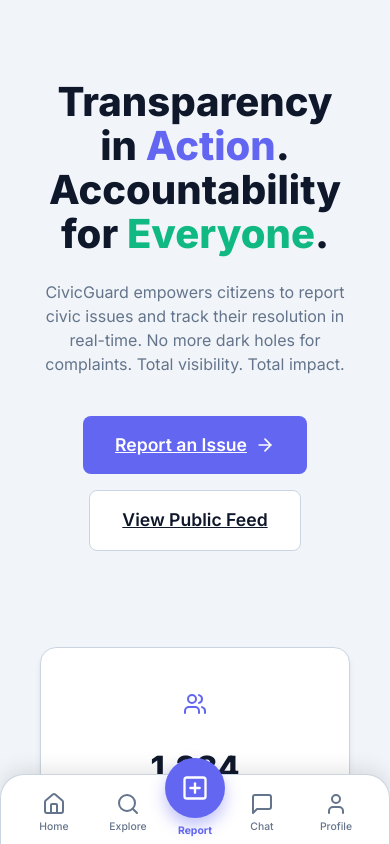
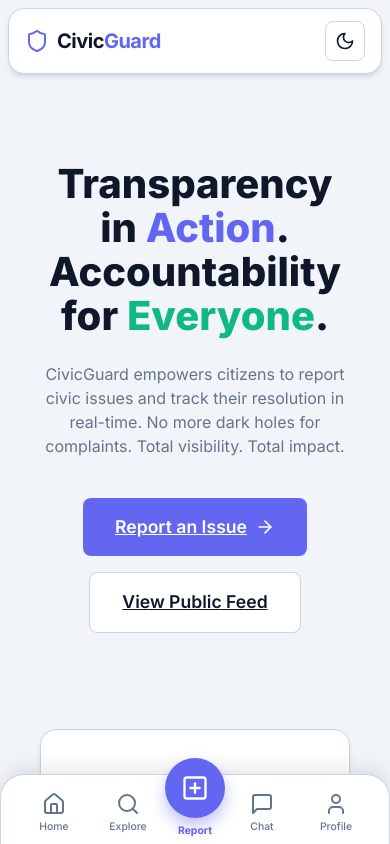
Before and after one commit to aniluppari851/civicgaurd, a Next.js app: page / in a window 390 px wide. Shown: the top 844 px of the page. Built offline with nearby package versions, Linux system fonts and the light colour scheme; no server answers.

Commit message:
Add mobile top header with Theme Switcher

```diff
--- a/src/components/Navbar.tsx
+++ b/src/components/Navbar.tsx
@@ -206,6 +206,27 @@ export default function Navbar() {
         </div>
       </nav>
 
+      {/* Mobile Top Header (with Theme Toggle) */}
+      <nav className="glass mobile-only" style={{
+        position: 'sticky',
+        top: '0.5rem',
+        margin: '0.5rem auto',
+        width: 'calc(100% - 1rem)',
+        zIndex: 100,
+        padding: '0.75rem 1rem',
+        display: 'flex',
+        justifyContent: 'space-between',
+        alignItems: 'center'
+      }}>
+        <Link href="/" style={{ display: 'flex', alignItems: 'center', gap: '0.5rem', textDecoration: 'none', color: 'inherit' }}>
+          <Shield size={24} color="var(--primary)" />
+          <span style={{ fontSize: '1.25rem', fontWeight: 'bold', letterSpacing: '-0.025em' }}>
+            Civic<span style={{ color: 'var(--primary)' }}>Guard</span>
+          </span>
+        </Link>
+        <ThemeToggle />
+      </nav>
+
       {/* Messenger Components */}
       <MessengerHub
         isOpen={isHubOpen}
```
